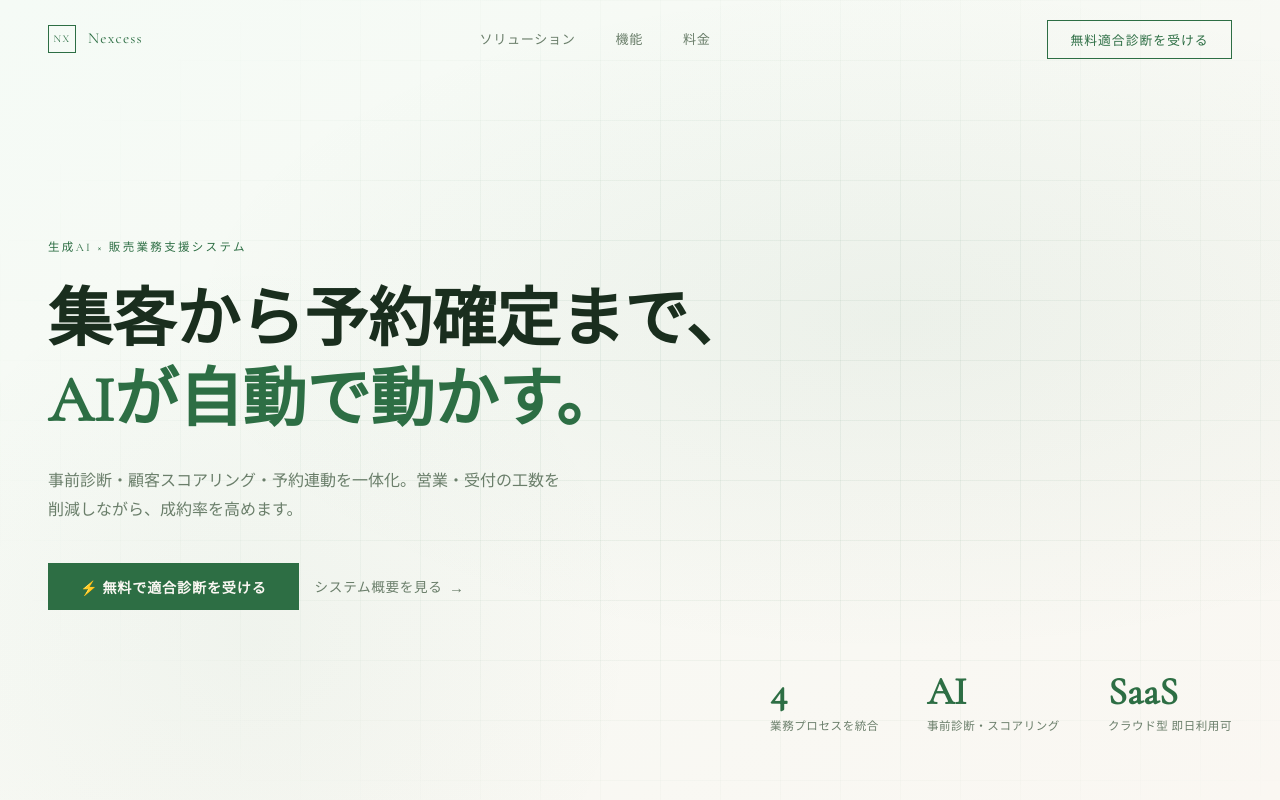
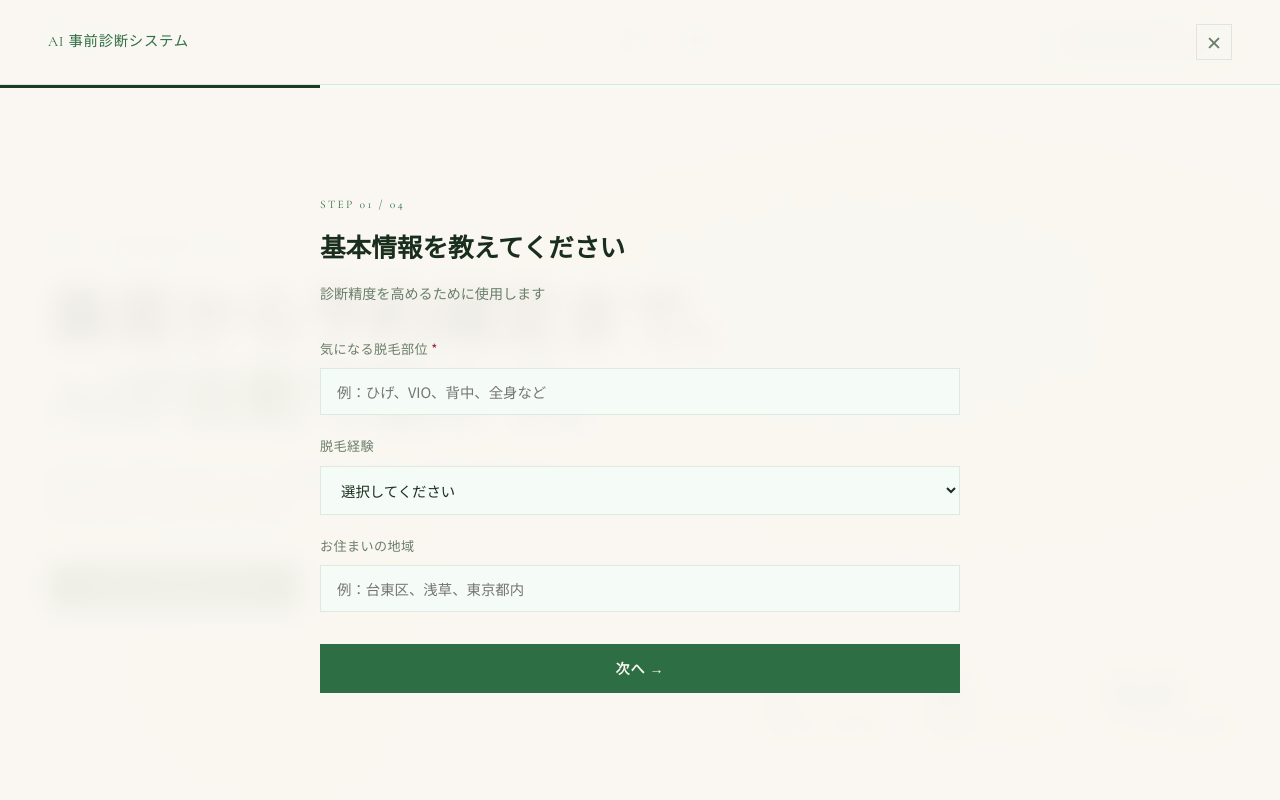
Before and after one commit to Nexccess/demo_ai-diagnosis, a website: page diagnosis.html in a window 1280 px wide. Shown: the top 800 px of the page. Drawn offline with nearby package versions, Linux system fonts and the light colour scheme.

Commit message:
Implement auto-open for diagnosis overlay
Add auto-open functionality for diagnosis overlay on page load.

```diff
--- a/diagnosis.html
+++ b/diagnosis.html
@@ -1259,6 +1259,9 @@ function applyQuestions(qs) {
   window.addEventListener('scroll', () => {
     document.getElementById('nav').classList.toggle('scrolled', window.scrollY > 60);
   });
+
+  // Auto-open diagnosis overlay on load
+  openDiagnosis();
 })();
 
 // ── Diagnosis overlay ──────────────────────────────────────────
```
